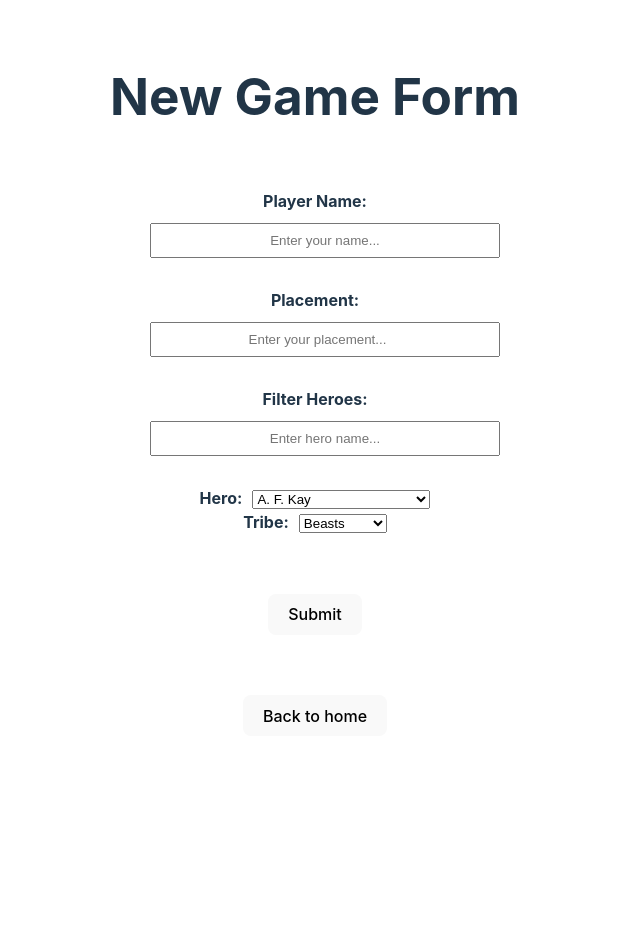
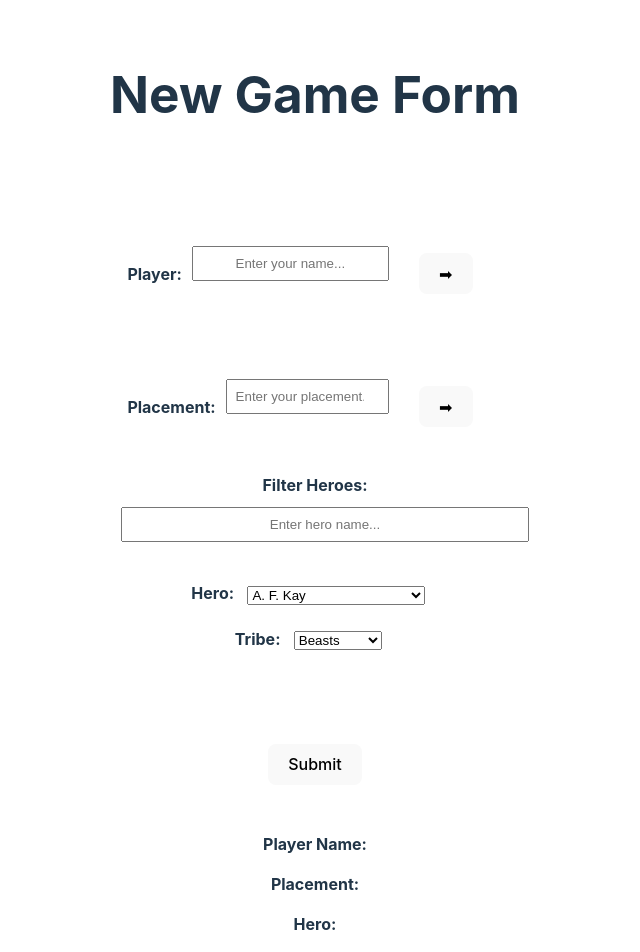
Before and after one commit to robbdouglas/hs-battlegrounds-stats, a React (Vite) app: page /new-game-form in a window 1280 px wide. Shown: the top 952 px of the page, without its empty margins (325-965 px from the left). Before the commit the page ends 800 px from the top, so only its background shows below. Built offline with nearby package versions, Linux system fonts and the light colour scheme.

Commit message:
place arrow btn right next to input

```diff
--- /dev/null
+++ b/src/components/ArrowBtn.jsx
@@ -0,0 +1,12 @@
+// ArrowBtn.jsx
+
+import React from "react";
+import "../styles/ArrowBtn.css";
+
+function ArrowBtn() {
+  return <div>
+    <button className="arrow-btn">➡</button>
+  </div>;
+}
+
+export default ArrowBtn;
--- /dev/null
+++ b/src/components/FormStatsContainer.jsx
@@ -0,0 +1,15 @@
+import React from "react";
+import "../styles/FormStatsContainer.css";
+
+function FormStatsContainer() {
+  return (
+    <div className="form-stats-container">
+      <p className="player-input-value">Player Name: </p>
+      <p className="placement-input-value">Placement: </p>
+      <p className="hero-input-value">Hero: </p>
+      <p className="tribe-input-value">Tribe: </p>
+    </div>
+  );
+}
+
+export default FormStatsContainer;
--- a/src/components/NewGameForm.jsx
+++ b/src/components/NewGameForm.jsx
@@ -1,9 +1,11 @@
 // NewGameForm.jsx
 import React, { useState } from "react";
 import { Link } from "react-router-dom";
-import "../styles/NewGameForm.css";
+import FormStatsContainer from "./FormStatsContainer";
 import { heroes } from "../data/heroes";
 import { tribes } from "../data/tribes";
+import "../styles/NewGameForm.css";
+import ArrowBtn from "./ArrowBtn";
 
 function NewGameForm() {
   const [filter, setFilter] = useState(""); // Zustand für den Filterwert
@@ -13,22 +15,30 @@ function NewGameForm() {
     hero.toLowerCase().includes(filter.toLowerCase())
   );
 
+  console.log("Number of heroes:", heroes.length);
+  console.log("heroes:", heroes);
+
   return (
     <div>
       <h1>New Game Form</h1>
       <form>
         <div className="label-input-container">
           <div className="player-name-container">
-            <label htmlFor="player-name">Player Name:</label>
+            <div className="input-line">
+              <label htmlFor="player-name">Player:</label>
               <input
                 type="text"
                 id="player-name"
                 name="player-name"
                 placeholder="Enter your name..."
               />
+              <ArrowBtn />
+            </div>
           </div>
           <div className="placement-container">
+            <div className="input-line">
               <label htmlFor="placement">Placement:</label>
+
               <input
                 type="number"
                 id="placement"
@@ -37,6 +47,8 @@ function NewGameForm() {
                 max="8"
                 placeholder="Enter your placement..."
               />
+              <ArrowBtn />
+            </div>
           </div>
           <div className="filter-container">
             <label htmlFor="hero-filter">Filter Heroes:</label>
@@ -74,6 +86,7 @@ function NewGameForm() {
           <button type="submit">Submit</button>
         </div>
       </form>
+      <FormStatsContainer />
       <Link to="/">
         <button className="back-to-home">Back to home</button>
       </Link>
--- /dev/null
+++ b/src/styles/ArrowBtn.css
@@ -0,0 +1,3 @@
+.arrow-btn {
+    margin-left: 0px;
+}
--- /dev/null
+++ b/src/styles/FormStatsContainer.css
@@ -0,0 +1,8 @@
+.form-stats-container {
+  text-align: center;
+  border: 1px solid white;
+}
+
+.form-stats-container p {
+  font-weight: bold;
+}
--- a/src/styles/NewGameForm.css
+++ b/src/styles/NewGameForm.css
@@ -1,4 +1,8 @@
 /* NewGameForm.css */
+
+body {
+  overflow: hidden;
+}
 
 form {
   display: flex;
@@ -6,7 +10,7 @@ form {
 }
 
 label {
-  text-align: center;
+  align-self: center;
   font-weight: bold;
 }
 
@@ -15,6 +19,13 @@ input {
   width: 100%;
   box-sizing: border-box;
   text-align: center;
+}
+
+.input-line {
+  display: flex;
+  flex-direction: row;
+  align-items: center;
+  margin: 1rem;
 }
 
 button {
@@ -26,8 +37,14 @@ button {
   display: flex;
   flex-direction: column;
   margin: 30px;
+  padding: 20px;
+  /* border: 1px solid white; */
+}
+
+.player-name-container label {
+  text-align: left;
 }
 
 select {
-  margin-left: 10px;
+  margin: 1em;
 }
```
Lines whose indentation alone changed are shown as unchanged.
